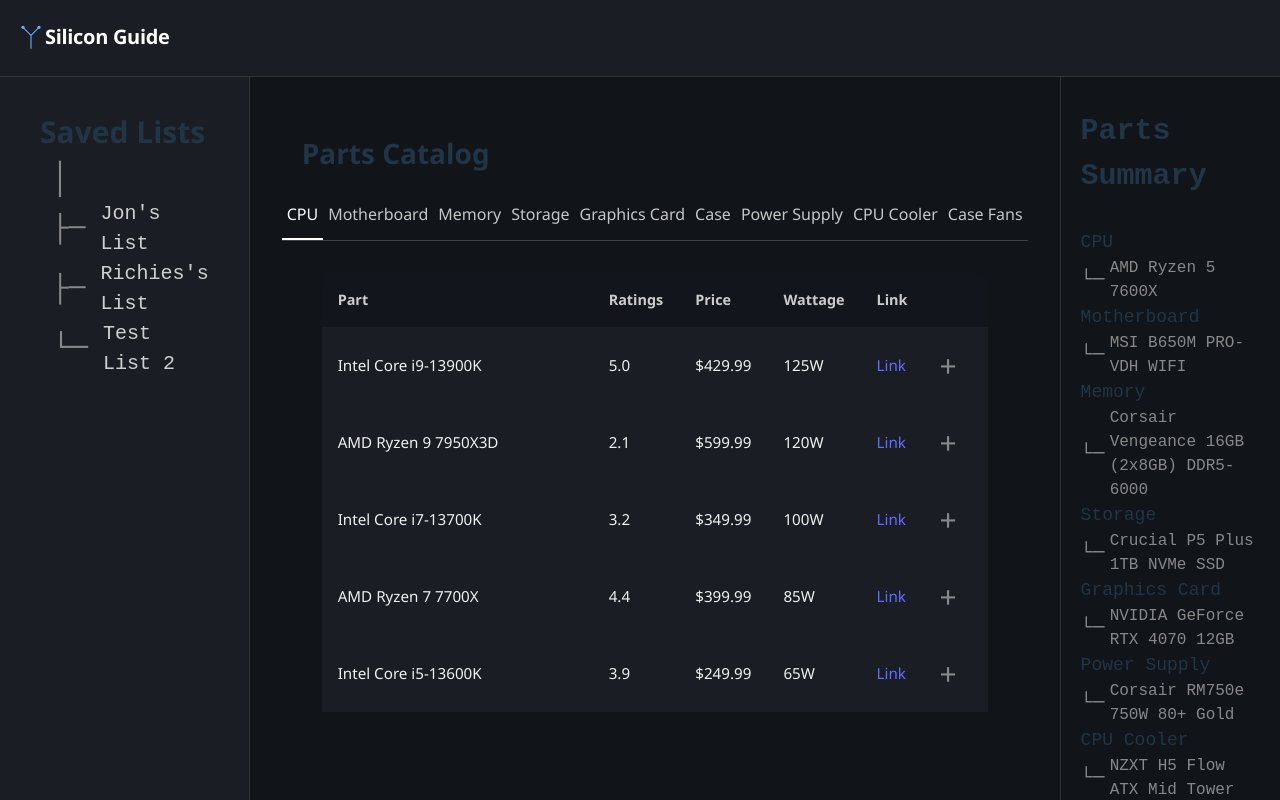
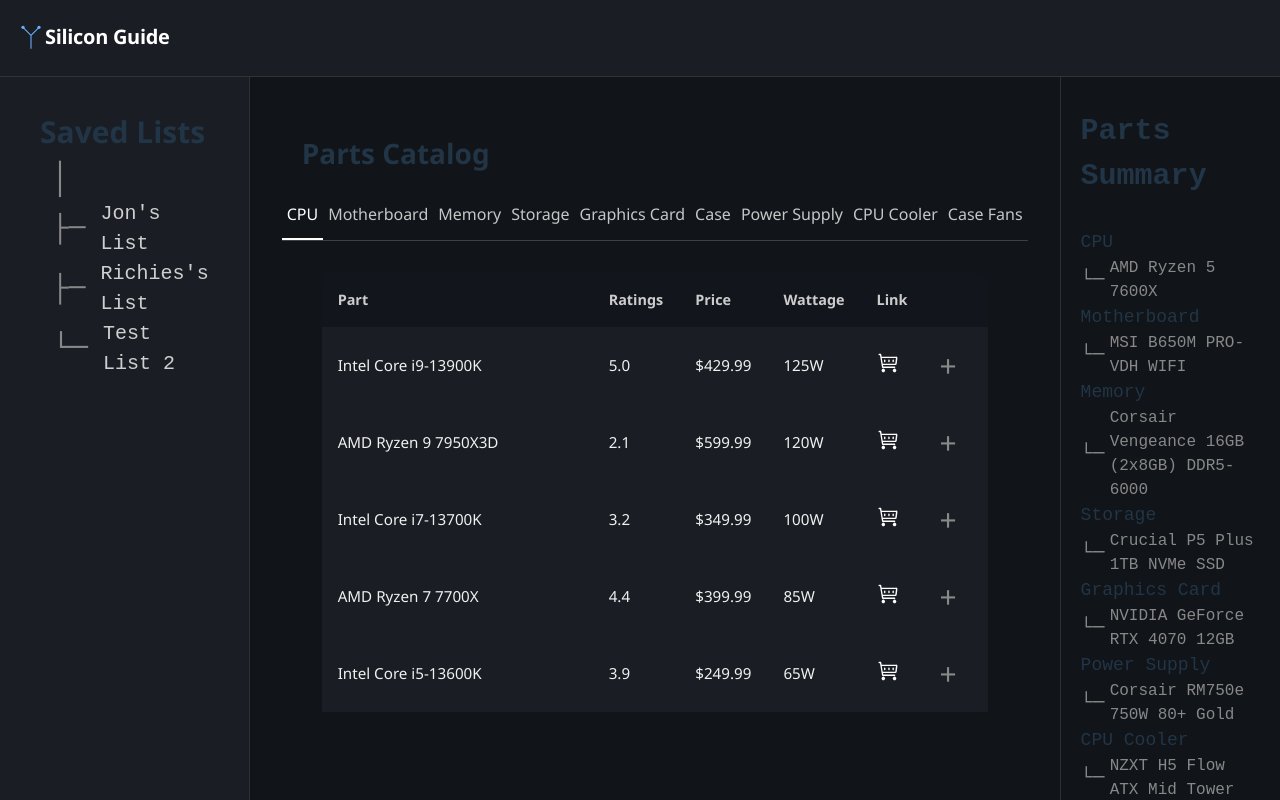
Before and after one commit to jonathanmal1119/SiliconGuide, a React (Vite) app in the folder client/: page / in a window 1280 px wide. Built offline with nearby package versions, Linux system fonts and the light colour scheme.

Commit message:
Shopping Icon Style

```diff
--- a/client/src/components/PartsList.jsx
+++ b/client/src/components/PartsList.jsx
@@ -31,7 +31,15 @@
                             <td>{part.ratings.toFixed(1)}</td>
                             <td>${part.price.toFixed(2)}</td>
                             <td>{part.wattage}W</td>
-                            <td><a href={part.link}>Link</a></td>
+                            <td>
+                                <a href={part.link} className='shopping-icon' target="_blank" rel="noopener noreferrer">
+                                    <svg xmlns="http://www.w3.org/2000/svg" width="22.5" height="22.5" viewBox="0 0 16 16" >
+                                        <path fill="currentColor" d="M5 6.5a.5.5 0 0 1 1 0v1a.5.5 0 0 1-1 0zm3 0a.5.5 0 0 1 1 0v1a.5.5 0 0 1-1 0zm3.5-.5a.5.5 0 0 0-.5.5v1a.5.5 0 0 0 1 0v-1a.5.5 0 0 0-.5-.5"/>
+                                        <path fill="currentColor" fill-rule="evenodd" d="M13.5 4H3.3l-.264-1.58a.496.496 0 0 0-.493-.418h-1a.5.5 0 0 0-.5.5a.5.5 0 0 0 .5.5h.576l1.43 8.58a.496.496 0 0 0 .493.418h8.5a.5.5 0 0 0 0-1h-8.08l-.167-1h8.74a1 1 0 0 0 .992-.876l.491-3.93a1 1 0 0 0-.978-1.195zM3.4 5l.664 4h8.92l.5-4h-10.1z" clip-rule="evenodd"/>
+                                        <path fill="currentColor" d="M3.62 12.9a1.25 1.25 0 1 1 1.768 1.769A1.25 1.25 0 0 1 3.62 12.9m7.98 0a1.25 1.25 0 1 1 1.768 1.769A1.25 1.25 0 0 1 11.6 12.9"/>
+                                    </svg>
+                                </a>
+                            </td>
                             <td><div className="plus-button">+</div></td>
                             </tr>
                         ))}
--- a/client/src/components/styles/PartsList.css
+++ b/client/src/components/styles/PartsList.css
@@ -53,3 +53,8 @@
 .plus-button:hover {
   color: white;
 }
+
+.shopping-icon {
+  color: white;
+  fill: white;
+}
```
Also changed, not shown: client/public/shopping.svg (added).
